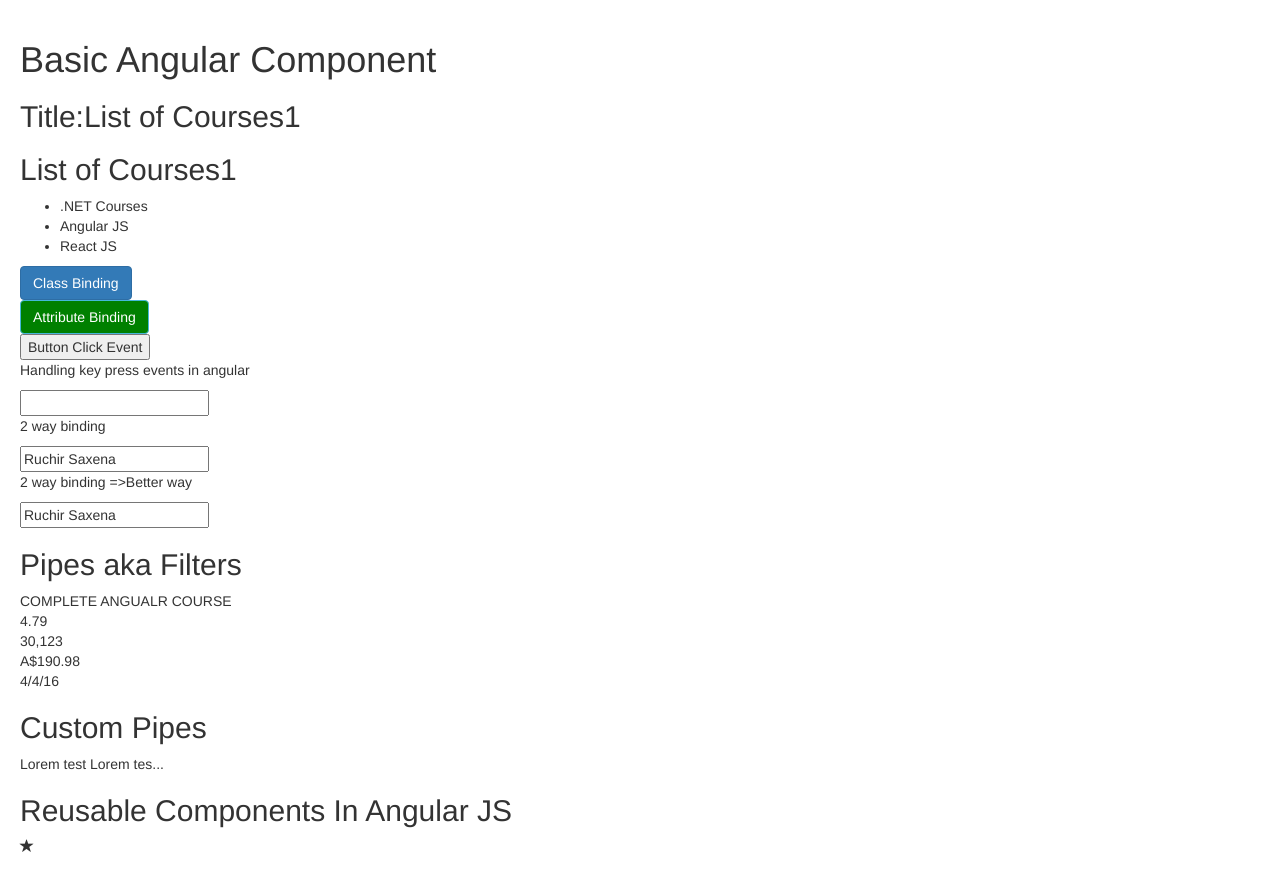
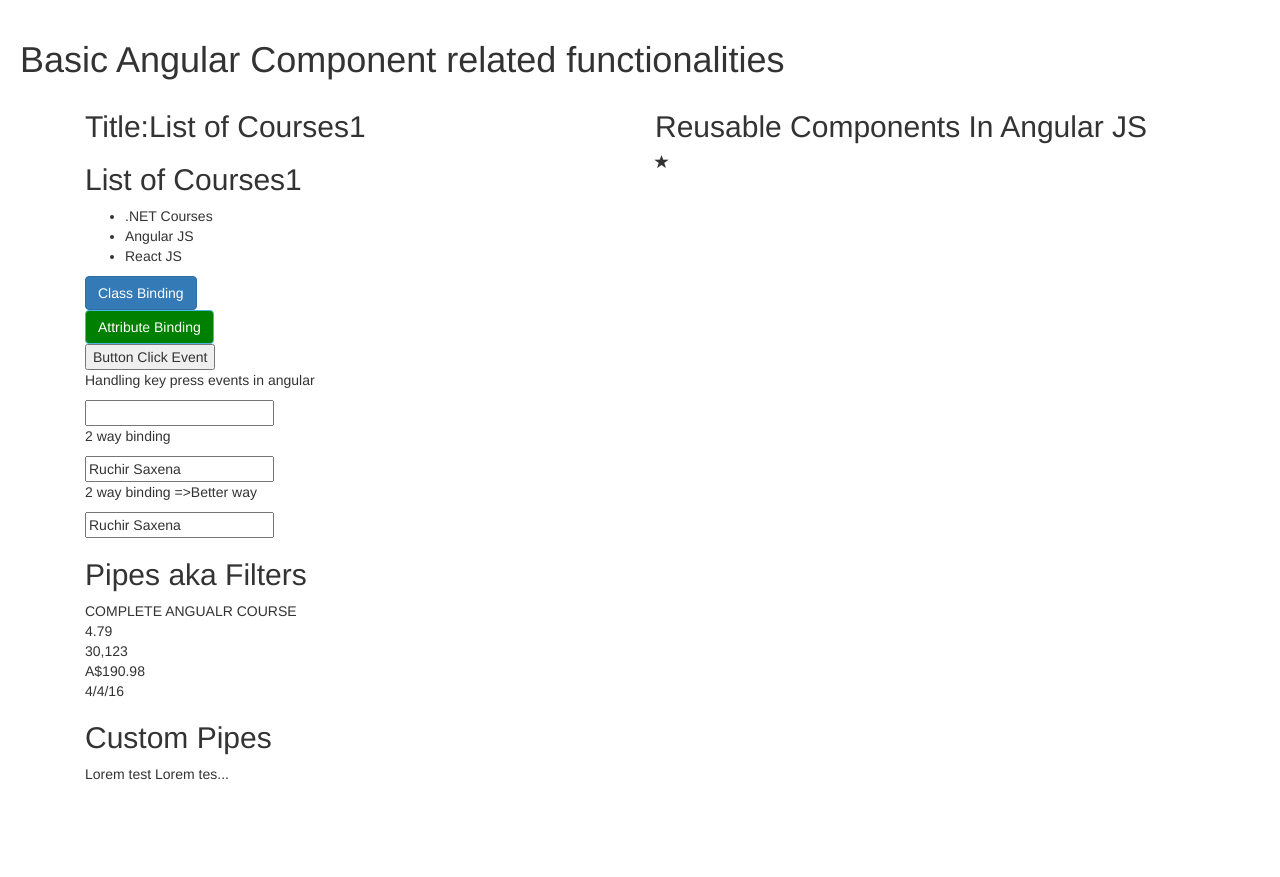
Before and after one commit to RuchirSaxena/Understanding-Angular-2-and-4, an Angular app in the folder hello-world/: page / in a window 1280 px wide. After the commit the page ends 804 px from the top, so only its background shows below. Built offline with nearby package versions, Linux system fonts and the light colour scheme.

Commit message:
Reusable Component : @Output

```diff
--- a/hello-world/src/app/ReusableComponent/favorite.component.ts
+++ b/hello-world/src/app/ReusableComponent/favorite.component.ts
@@ -1,4 +1,5 @@
-import { Component,OnInit ,Input } from '@angular/core';
+import { Component,OnInit ,Input, Output, EventEmitter  } from '@angular/core';
+
 
 @Component({
     selector:'favorite',
@@ -10,6 +11,7 @@ export class FavoriteComponent implements OnInit{
     //we can also define alias for our input property
     @Input('Fav') isFavorite: boolean;
 
+    @Output('change') click =new EventEmitter();
     //Benefit of using alias is that if the isFavorite varible is changed to some other name like isSelected , then our functionality will be broken where this reusable component is using isFavorite varible ie.app.component.html, so alway use alias
     //Note : But we have to manually update our favorite.component.html if the variable name is changed
     ngOnInit(): void {
@@ -22,6 +24,13 @@ export class FavoriteComponent implements OnInit{
 
     onClick(){
         this.isFavorite=!this.isFavorite;
+        //below we are passing a simple boolean value , but if required we can also pass a javascript object containing many key value pairs form our favorite TS class
+        //this.change.emit(this.isFavorite);
+        this.click.emit({isFavorite:this.isFavorite});
     }
 
 }
+
+export interface FavoriteEventArgs{
+    isFavorite :boolean
+  }
--- a/hello-world/src/app/app.component.html
+++ b/hello-world/src/app/app.component.html
@@ -1,5 +1,13 @@
-<h1>Basic Angular Component</h1>
+<h1>Basic Angular Component related functionalities</h1>
 
-<courses></courses>
+<div class="container">
+  <div class="col-md-6">
+    <courses></courses>
+  </div>
+  <div class="col-md-6">
+    <favorite [Fav]="post.isFavorite" (change)="onFavoriteChanged($event)"></favorite>
+  </div>
 
-<favorite [Fav]="post.isFavorite"></favorite>
+
+
+</div>
--- a/hello-world/src/app/app.component.ts
+++ b/hello-world/src/app/app.component.ts
@@ -1,4 +1,8 @@
+
 import { Component } from '@angular/core';
+import { FavoriteEventArgs } from './ReusableComponent/favorite.component';
+
+
 
 @Component({
   selector: 'app-root',
@@ -11,4 +15,18 @@ export class AppComponent {
     title:"Reusable Component",
     isFavorite:true
   }
+
+
+ /*
+ FavoriteEventArgs => Interface for strongly typing the arguments of tis method  =>onFavoriteChanged => Good way to implemnt
+ we can also simply pass the javascript object having multiple key/value pair but we have to make then strongly typed ie args:{isFavorite:boolean} but if the object is complex then we should define interface in favorite component
+
+ export interface FavoriteEventArgs{
+    isFavorite :boolean
+  }
+ */
+  onFavoriteChanged(args:FavoriteEventArgs){
+    console.log("Favorite changed!!!");
+    console.log(args.isFavorite);
+  }
 }
```
Also changed, not shown: 1 other file (tests, documents, lock files or other folders).
